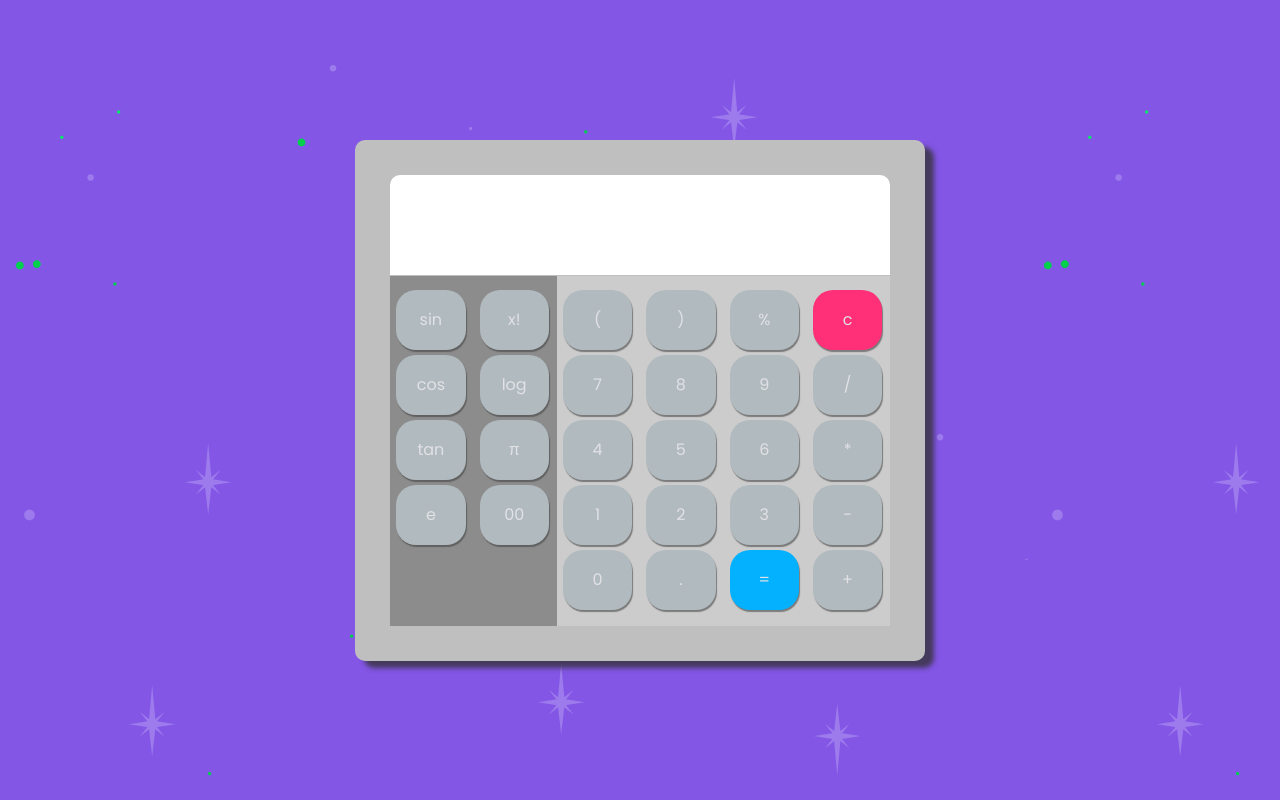
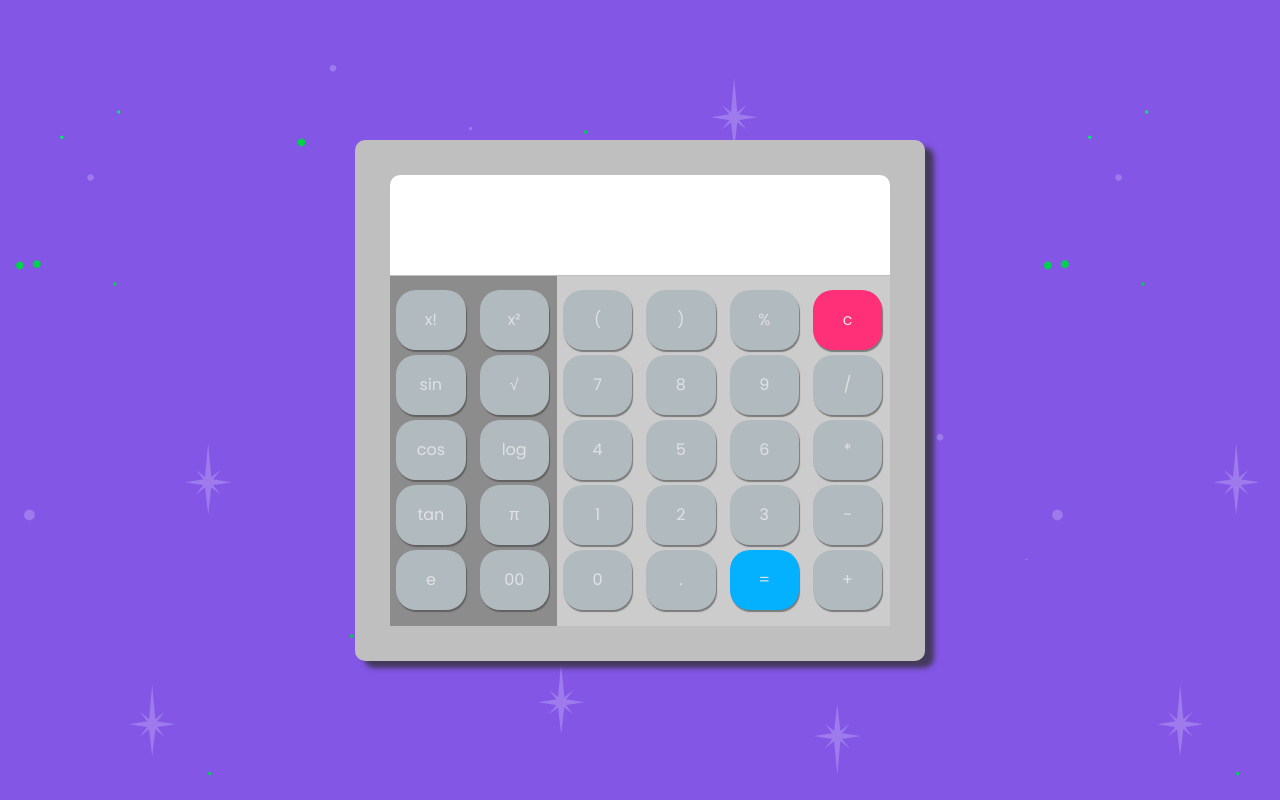
Before and after one commit to thaislsilveira/refatorando-calculadora, a plain HTML site: page index.html in a window 1280 px wide. Drawn offline with Linux system fonts and the light colour scheme.

Commit message:
Update index.html

```diff
--- a/index.html
+++ b/index.html
@@ -13,6 +13,7 @@
 
             <div class="columnOne">
 
+                <span class="num" onclick="factorial()">x!</span>
                 <span class="num" onclick="sin()">sin</span>
                 <span class="num" onclick="cos()">cos</span>
                 <span class="num" onclick="tan()">tan</span>
@@ -21,12 +22,8 @@
             </div>
 
             <div class="columnTwo">
-
-                <!-- <span class="num" onclick="squared()">x²</span>
-                <span class="num" onclick="squareRoot()">&#8730</span> -->
-
-                <span class="num x" onclick="factorial()">x!</span>
-
+                <span class="num" onclick="squared()">x²</span>
+                <span class="num" onclick="squareRoot()">&#8730</span>
                 <span class="num" onclick="log()">log</span>
                 <span class="num" onclick="pi()">π</span>
                 <span class="num" onclick="twoZeros()">00</span>
```
